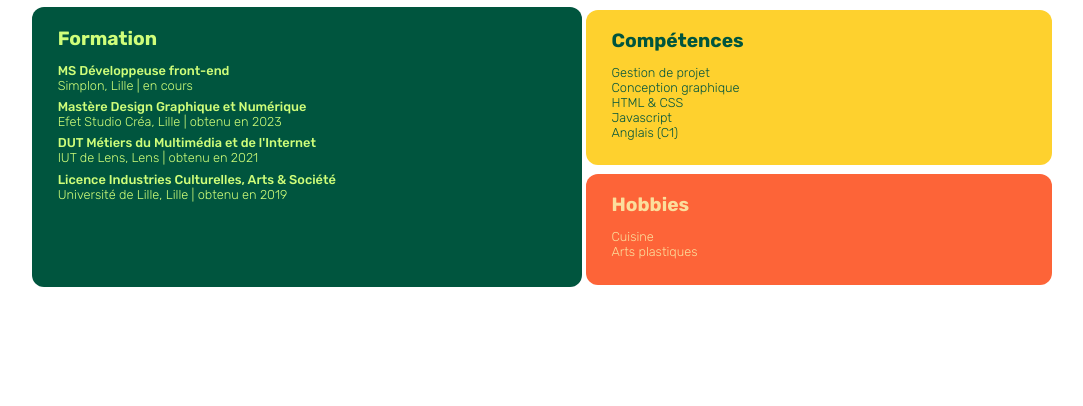
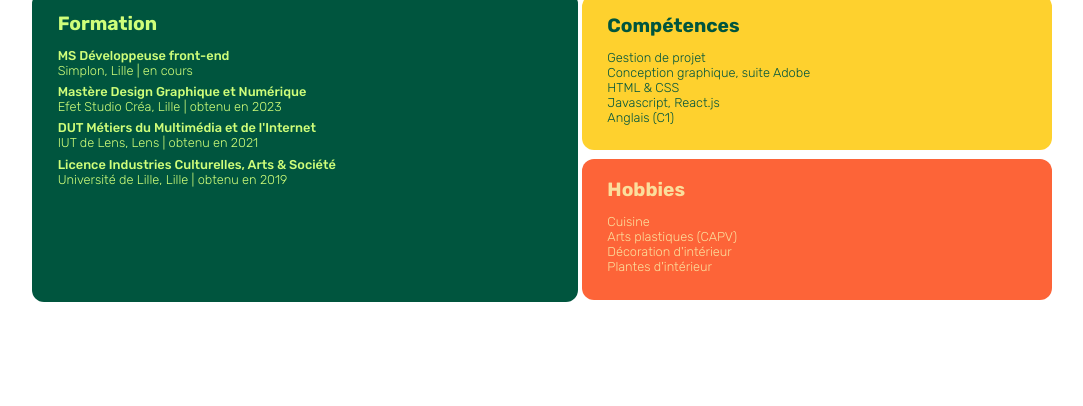
Before and after one commit to DubertJulie/curriculum-vitae, a plain HTML site: page index.html in a window 1280 px wide. Shown: the part 410-816 px from the top of the page, without its empty margins (98-1181 px from the left). Drawn offline with Linux system fonts and the light colour scheme.

Commit message:
Correction coquille

```diff
--- a/index.html
+++ b/index.html
@@ -71,16 +71,18 @@
         <div class="competences">
             <h1>Compétences</h1>
             Gestion de projet<br>
-            Conception graphique<br>
+            Conception graphique, suite Adobe<br>
             HTML & CSS <br>
-            Javascript <br>
+            Javascript, React.js<br>
             Anglais (C1)
         </div>
 
         <div class="hobbies">
             <h1>Hobbies</h1>
             Cuisine<br>
-            Arts plastiques
+            Arts plastiques (CAPV)<br>
+            Décoration d'intérieur<br>
+            Plantes d'intérieur
         </div>
     </div>
 
```
